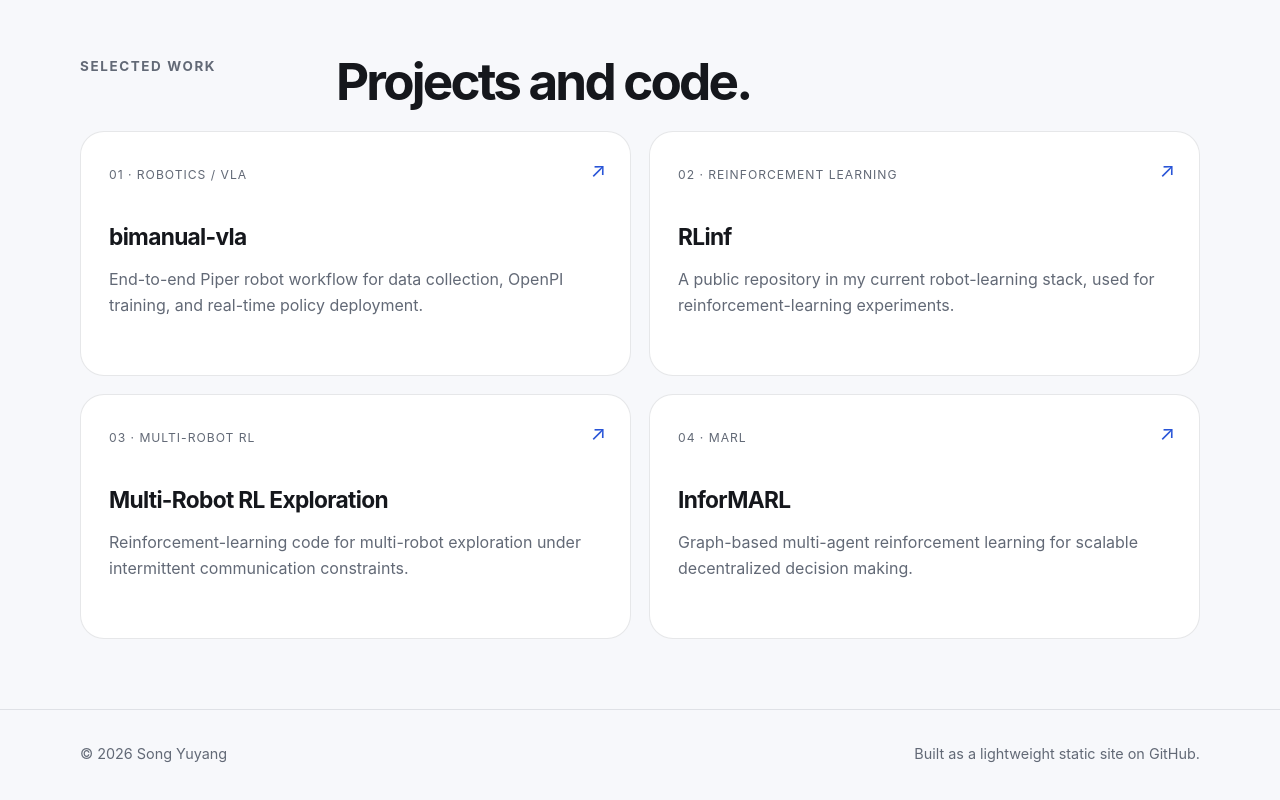
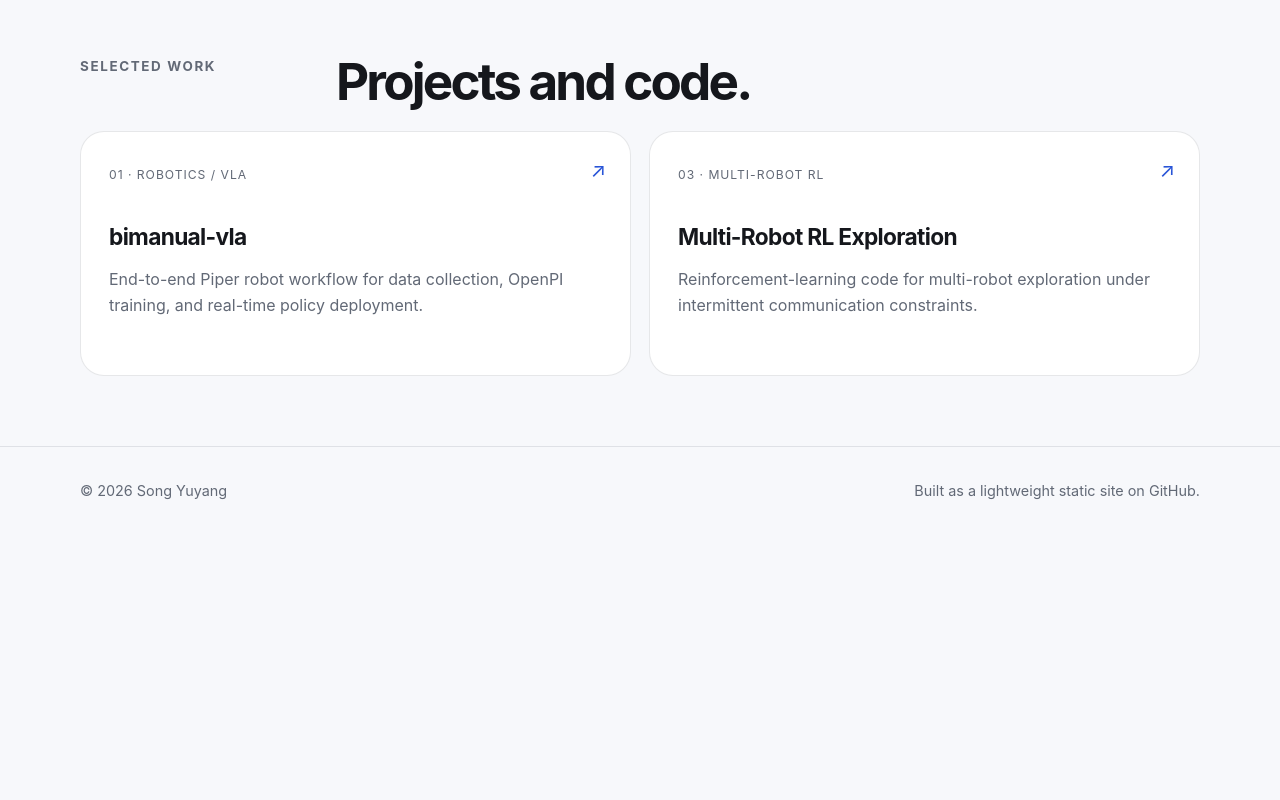
Before and after one commit to SUNNYsyy2005/sunnyblog, a plain HTML site: page index.html in a window 1280 px wide. Shown: the part 1214-2014 px from the top of the page. After the commit the page ends 1763 px from the top, so only its background shows below. Drawn offline with Linux system fonts and the light colour scheme.

Commit message:
Remove fork-only repositories from homepage

```diff
--- a/index.html
+++ b/index.html
@@ -362,30 +362,12 @@
             </p>
           </a>
 
-          <a class="project" href="https://github.com/SUNNYsyy2005/RLinf" target="_blank" rel="noreferrer">
-            <span class="num">02 · Reinforcement Learning</span>
-            <span class="arrow">↗</span>
-            <h3>RLinf</h3>
-            <p>
-              A public repository in my current robot-learning stack, used for reinforcement-learning experiments.
-            </p>
-          </a>
-
           <a class="project" href="https://github.com/SUNNYsyy2005/IR2-Multi-Robot-RL-Exploration" target="_blank" rel="noreferrer">
             <span class="num">03 · Multi-Robot RL</span>
             <span class="arrow">↗</span>
             <h3>Multi-Robot RL Exploration</h3>
             <p>
               Reinforcement-learning code for multi-robot exploration under intermittent communication constraints.
-            </p>
-          </a>
-
-          <a class="project" href="https://github.com/SUNNYsyy2005/InforMARL" target="_blank" rel="noreferrer">
-            <span class="num">04 · MARL</span>
-            <span class="arrow">↗</span>
-            <h3>InforMARL</h3>
-            <p>
-              Graph-based multi-agent reinforcement learning for scalable decentralized decision making.
             </p>
           </a>
         </div>
```
